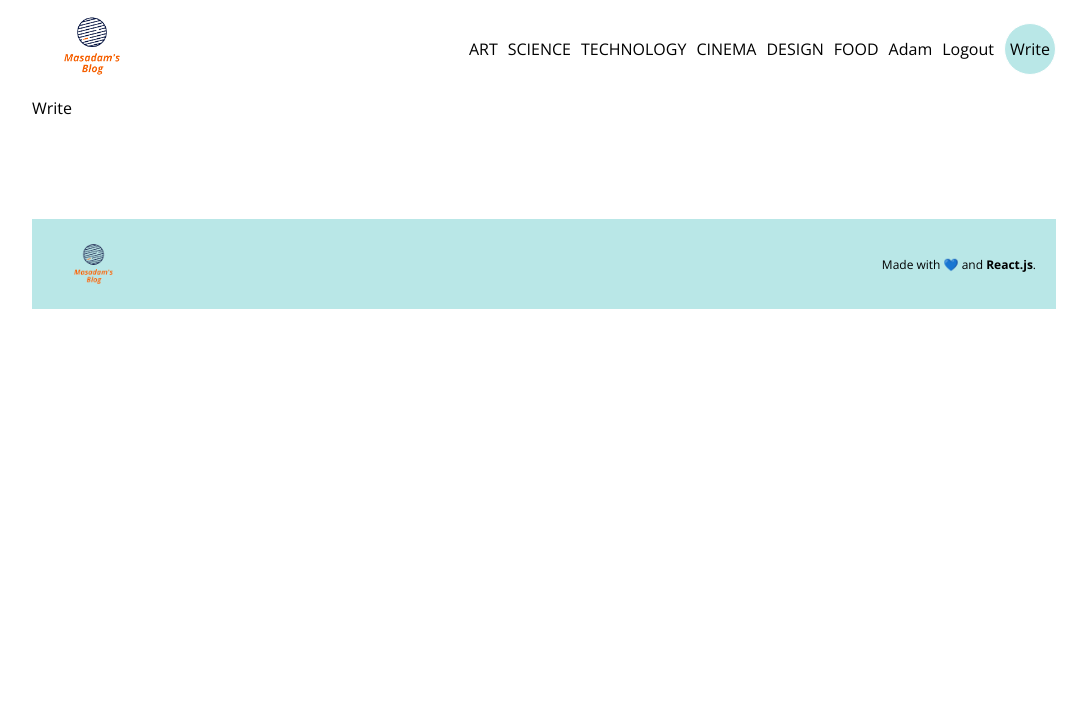
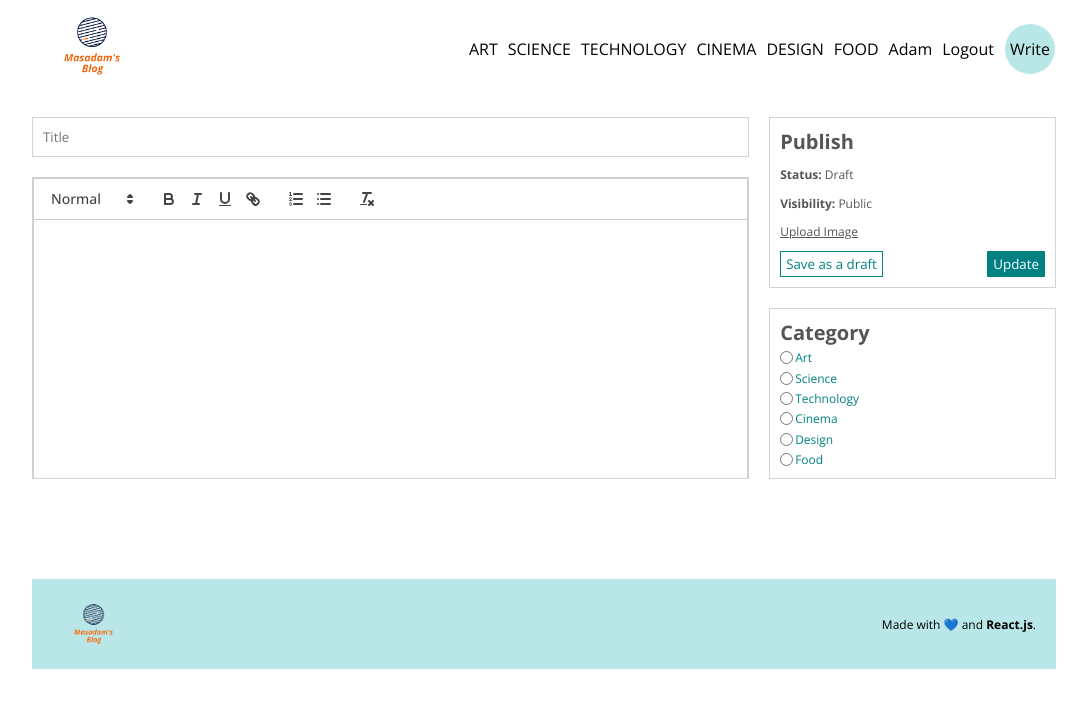
Before and after one commit to masadamsahid/mysql-express-react-blog, a React (Create React App) app in the folder client/: page /write in a window 1280 px wide. Shown: the top 708 px of the page, without its empty margins (96-1183 px from the left). Built offline with nearby package versions, Linux system fonts and the light colour scheme.

Commit message:
add writing page

```diff
--- a/client/package.json
+++ b/client/package.json
@@ -8,6 +8,7 @@
     "@testing-library/user-event": "^13.5.0",
     "react": "^18.2.0",
     "react-dom": "^18.2.0",
+    "react-quill": "^2.0.0",
     "react-router-dom": "^6.4.2",
     "react-scripts": "5.0.1",
     "sass": "^1.55.0",
--- a/client/src/pages/Write.jsx
+++ b/client/src/pages/Write.jsx
@@ -1,9 +1,64 @@
-import React from 'react';
+import React, {useState} from 'react';
+import ReactQuill from 'react-quill';
+import 'react-quill/dist/quill.snow.css';
 
 const Write = () => {
+  const [value, setValue] = useState('');
+
+  console.log(value);
+
   return (
-    <div>
-      Write
+    <div className='add'>
+      <div className="content">
+        <input type="text" placeholder='Title'/>
+        <div className="editorContainer">
+          <ReactQuill className="editor" theme="snow" value={value} onChange={setValue}/>
+        </div>
+      </div>
+      <div className="menu">
+        <div className="item">
+          <h1>Publish</h1>
+          <span>
+            <b>Status: </b> Draft
+          </span>
+          <span>
+            <b>Visibility: </b> Public
+          </span>
+          <input style={{display: 'none'}} type="file" name="" id="file"/>
+          <label className="file" htmlFor="file">Upload Image</label>
+          <div className="buttons">
+            <button>Save as a draft</button>
+            <button>Update</button>
+          </div>
+        </div>
+        <div className="item">
+          <h1>Category</h1>
+          <div className="cat">
+            <input type="radio" name="cat" value="art" id="art"/>
+            <label htmlFor="art">Art</label>
+          </div>
+          <div className="cat">
+            <input type="radio" name="cat" value="science" id="science"/>
+            <label htmlFor="science">Science</label>
+          </div>
+          <div className="cat">
+            <input type="radio" name="cat" value="technology" id="technology"/>
+            <label htmlFor="technology">Technology</label>
+          </div>
+          <div className="cat">
+            <input type="radio" name="cat" value="cinema" id="cinema"/>
+            <label htmlFor="cinema">Cinema</label>
+          </div>
+          <div className="cat">
+            <input type="radio" name="cat" value="design" id="design"/>
+            <label htmlFor="design">Design</label>
+          </div>
+          <div className="cat">
+            <input type="radio" name="cat" value="food" id="food"/>
+            <label htmlFor="food">Food</label>
+          </div>
+        </div>
+      </div>
     </div>
   );
 };
--- a/client/src/style.scss
+++ b/client/src/style.scss
@@ -299,6 +299,91 @@
       }
     }
 
+    // WRITE
+    .add{
+      margin-top: 20px;
+      display: flex;
+      gap: 20px;
+
+      .content{
+        flex: 5;
+        display: flex;
+        flex-direction: column;
+        gap: 20px;
+
+        input{
+          padding: 10px;
+          border: 1px solid lightgray;
+        }
+
+        .editorContainer{
+          height: 300px;
+          overflow: auto;
+          border: 1px solid lightgray;
+
+          .editor{
+            height: 100%;
+            border: none;
+          }
+        }
+      }
+
+      .menu{
+        flex: 2;
+        display: flex;
+        flex-direction: column;
+        gap: 20px;
+
+        .item{
+          flex: 1;
+          border: 1px solid lightgray;
+          padding: 10px;
+
+          display: flex;
+          flex-direction: column;
+          justify-content: space-between;
+          font-size: 12px;
+          color: #555;
+
+          h1{
+            font-size: 20px;
+          }
+
+          .file{
+            text-decoration: underline;
+            cursor: pointer;
+          }
+
+          .buttons{
+            display: flex;
+            justify-content: space-between;
+
+            :first-child{
+              cursor: pointer;
+              color: teal;
+              background-color: white;
+              border: 1px solid teal;
+              padding: 3px 5px;
+            }
+
+            :last-child{
+              cursor: pointer;
+              color: white;
+              background-color: teal;
+              border: 1px solid teal;
+              padding: 3px 5px;
+            }
+          }
+
+          .cat{
+            display: flex;
+            align-items: center;
+            gap: 2px;
+            color: teal;
+          }
+        }
+      }
+    }
+
   }
-
 }
```
Also changed, not shown: 1 other file (tests, documents, lock files or other folders).
